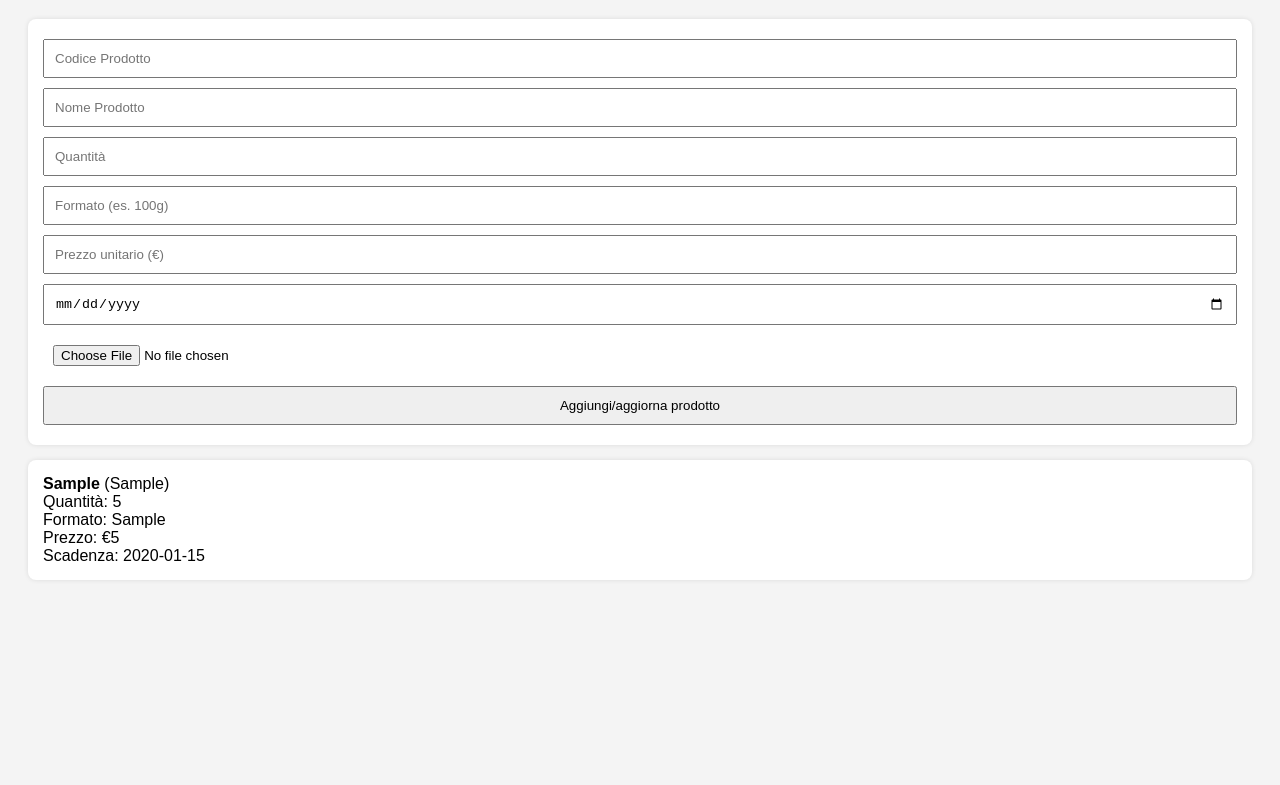
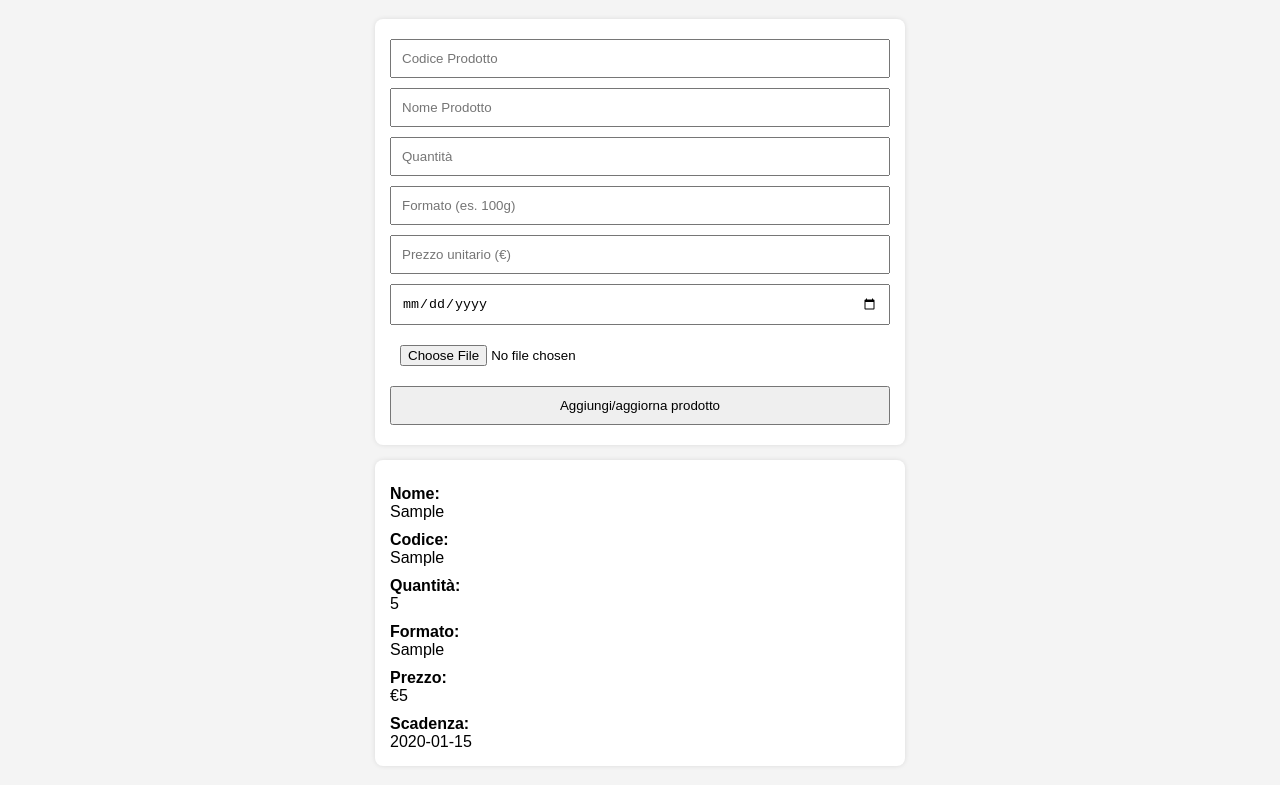
Before and after one commit to Anto161062/stockmysenza, a plain HTML site: page index.html in a window 1280 px wide. Both pictures are taken after typing "Sample", "Sample", "5", "Sample", "5", "2020-01-15" into the empty fields and a click on the button "Aggiungi/aggiorna prodotto". Shown: the part 89-874 px from the top of the page. Before the commit the page ends 800 px from the top, so only its background shows below. Drawn offline with Linux system fonts and the light colour scheme.

Commit message:
Update index.html

```diff
--- a/index.html
+++ b/index.html
@@ -1,4 +1,3 @@
-
 <!DOCTYPE html>
 <html lang="it">
 <head>
@@ -7,7 +6,7 @@
   <title>Magazzino MySenza</title>
   <style>
     body {
-      font-family: sans-serif;
+      font-family: Arial, sans-serif;
       padding: 20px;
       background: #f4f4f4;
     }
@@ -20,6 +19,9 @@
       margin-bottom: 15px;
       border-radius: 8px;
       box-shadow: 0 0 5px rgba(0,0,0,0.1);
+      max-width: 500px;
+      margin-left: auto;
+      margin-right: auto;
     }
     input, button, select {
       width: 100%;
@@ -27,8 +29,14 @@
       margin: 5px 0;
       box-sizing: border-box;
     }
+    .etichetta {
+      font-weight: bold;
+      margin-top: 10px;
+    }
     img {
-      max-width: 100px;
+      display: block;
+      max-width: 100%;
+      max-height: 100px;
       margin-top: 10px;
     }
   </style>
@@ -65,11 +73,12 @@
         const blocco = document.createElement('div');
         blocco.className = 'prodotto';
         blocco.innerHTML = `
-          <strong>${p.nome}</strong> (${p.codice})<br/>
-          Quantità: ${p.quantita}<br/>
-          Formato: ${p.formato || '-'}<br/>
-          Prezzo: €${p.prezzo}<br/>
-          Scadenza: ${p.scadenza || '-'}<br/>
+          <div class="etichetta">Nome:</div> ${p.nome}<br/>
+          <div class="etichetta">Codice:</div> ${p.codice}<br/>
+          <div class="etichetta">Quantità:</div> ${p.quantita}<br/>
+          <div class="etichetta">Formato:</div> ${p.formato || '-'}<br/>
+          <div class="etichetta">Prezzo:</div> €${p.prezzo}<br/>
+          <div class="etichetta">Scadenza:</div> ${p.scadenza || '-'}<br/>
           ${p.img ? `<img src="${p.img}" />` : ''}
         `;
         div.appendChild(blocco);
```
